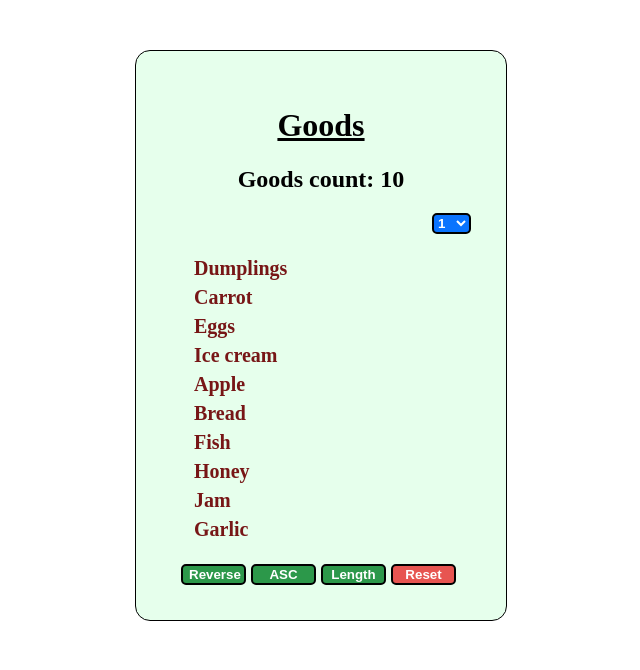
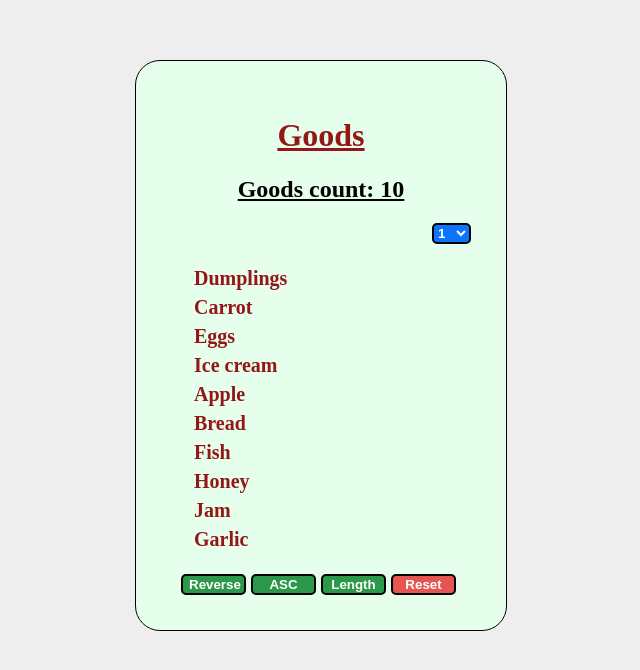
Before and after one commit to mate-academy/react_list-of-goods, a React (Create React App) app: page / in a window 1280 px wide. Both pictures are taken after a click on the button "Start". Shown: the top 670 px of the page, without its empty margins (319-959 px from the left). Built offline with nearby package versions, Linux system fonts and the light colour scheme.

Commit message:
fixed Solution

```diff
--- a/package.json
+++ b/package.json
@@ -7,6 +7,7 @@
   "author": "Mate Academy",
   "license": "GPL-3.0",
   "dependencies": {
+    "node-sass": "^4.0.0",
     "prop-types": "^15.7.2",
     "react": "^16.13.1",
     "react-dom": "^16.13.1",
--- a/src/App.css
+++ b/src/App.css
@@ -1,9 +1,22 @@
+body {
+  background-color: rgb(238, 238, 238);
+}
+
 .App {
   text-align: center;
 }
 
+h1 {
+  text-decoration: underline;
+  color: rgb(148, 22, 22);
+}
+
+h2 {
+  text-decoration: underline;
+}
+
 .start {
-  margin-top: 100px;
+  margin-top: 200px;
   font-size: 40px;
   font-weight: bold;
   padding: 20px;
@@ -15,16 +28,30 @@
 
 .Goods {
   border: 1px solid black;
-  border-radius: 15px;
+  border-radius: 25px;
   padding: 35px;
   margin: 0 auto;
   width: 300px;
-  margin-top: 50px;
+  margin-top: 60px;
   background-color: rgb(230, 255, 236);
 }
 
 .goods {
   text-align: right;
+}
+
+.GoodsList {
+  text-align: left;
+  font-size: 20px;
+  margin-left: -20px;
+  color: rgb(148, 22, 22);
+  font-weight: bold;
+  margin-top: 5px;
+}
+
+li {
+  list-style-type: none;
+  padding: 3px;
 }
 
 select {
@@ -39,6 +66,10 @@ select:focus {
   outline: none;
 }
 
+button:focus {
+  outline: none;
+}
+
 .reset,
 .asc,
 .reverse,
@@ -50,31 +81,8 @@ select:focus {
   color: white;
   border: 2px solid black;
   font-weight: bold;
-
-}
-
-button:focus {
-  outline: none;
-}
-
-.GoodsList {
-  text-align: left;
-  font-size: 20px;
-  margin-left: -20px;
-  color: rgb(119, 22, 22);
-  font-weight: bold;
-  margin-top: 5px;
-}
-
-li {
-  list-style-type: none;
-  padding: 3px;
 }
 
 .reset {
   background-color: rgb(231, 85, 81);
 }
-
-h1 {
-  text-decoration: underline;
-}
--- a/src/App.js
+++ b/src/App.js
@@ -17,42 +17,38 @@ const goodsFromServer = [
 export class App extends React.Component {
   state = {
     goods: goodsFromServer,
-    visibleGoods: goodsFromServer,
     hidden: false,
     count: 10,
     goodValue: 0,
   };
 
   handleChange = (value) => {
-    const { goods } = this.state;
-    const goodsResult = goods.filter(good => good.length >= value);
-
     this.setState({
-      visibleGoods: goodsResult,
-      count: goodsResult.length,
+      goods: [...goodsFromServer].filter(good => good.length >= value),
+    });
+    this.setState(state => ({
+      count: state.goods.length,
       goodValue: value,
-    });
+    }));
   };
 
   handleSort = (value) => {
-    const { visibleGoods } = this.state;
-
     switch (value) {
       case 'asc':
-        this.setState({
-          visibleGoods: [...visibleGoods].sort(),
-        });
+        this.setState(state => ({
+          goods: [...state.goods].sort(),
+        }));
         break;
       case 'reverse':
-        this.setState({
-          visibleGoods: [...visibleGoods].reverse(),
-        });
+        this.setState(state => ({
+          goods: [...state.goods].reverse(),
+        }));
         break;
       case 'length':
-        this.setState({
-          visibleGoods: [...visibleGoods]
+        this.setState(state => ({
+          goods: [...state.goods]
             .sort((good1, good2) => good1.length - good2.length),
-        });
+        }));
         break;
       default:
         break;
@@ -60,17 +56,15 @@ export class App extends React.Component {
   }
 
   handleReset = () => {
-    const { goods } = this.state;
-
     this.setState({
-      visibleGoods: goods,
-      count: goods.length,
+      goods: goodsFromServer,
+      count: goodsFromServer.length,
       goodValue: 1,
     });
   };
 
   render() {
-    const { hidden, count, goodValue, visibleGoods } = this.state;
+    const { goods, hidden, count, goodValue } = this.state;
 
     return (
       <div className="App">
@@ -92,14 +86,14 @@ export class App extends React.Component {
               value={goodValue}
               onChange={(e => this.handleChange(e.target.value))}
             >
-              {Array(10).fill(0).map((_, index) => (
-                <option>{index + 1}</option>
+              {[...Array(10).keys()].map(el => (
+                <option key={el}>{el + 1}</option>
               ))}
             </select>
           </div>
           <div className="GoodsList">
             <ul>
-              {visibleGoods.map(good => <li key={good}>{good}</li>)}
+              {goods.map(good => <li key={good}>{good}</li>)}
             </ul>
           </div>
           <button
```
